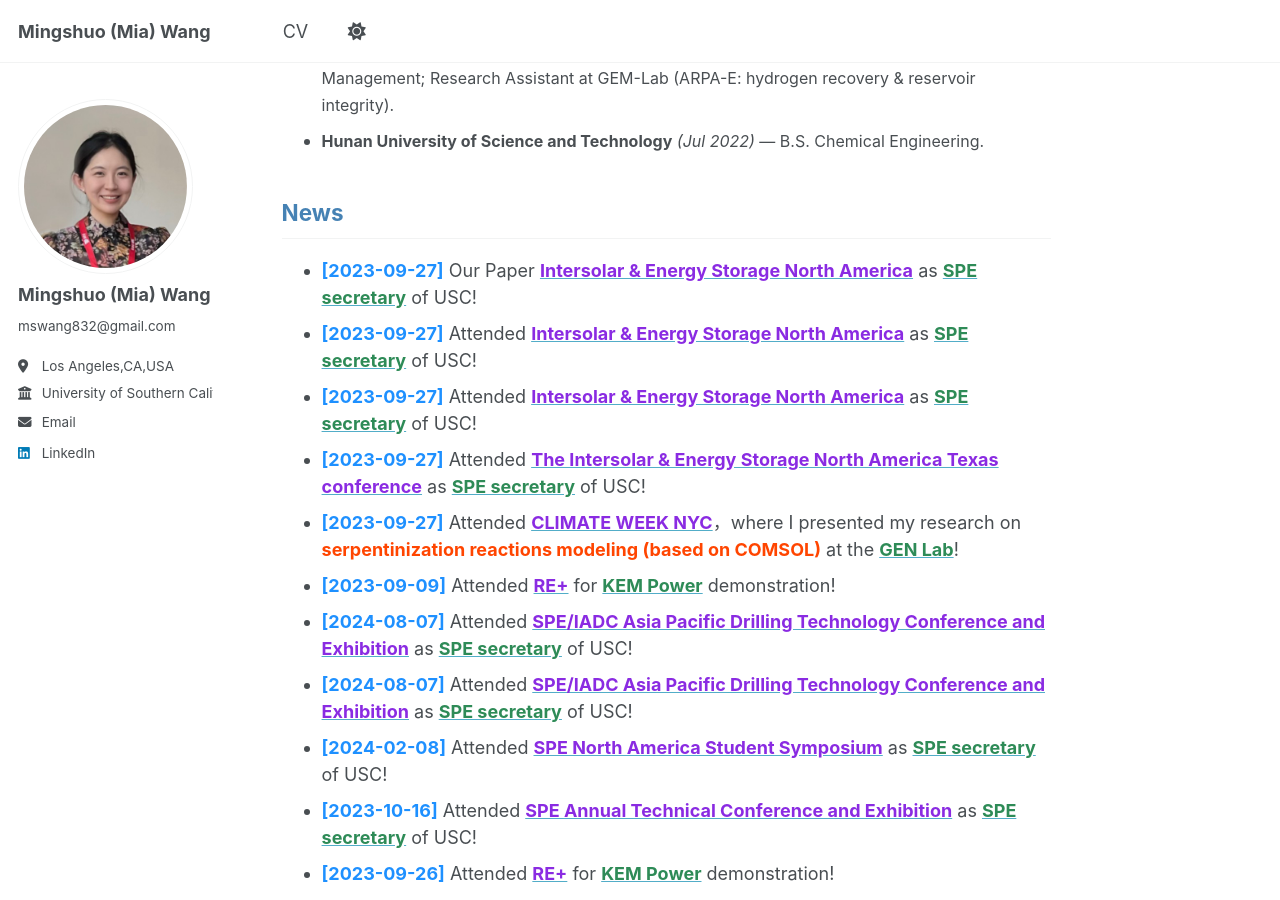
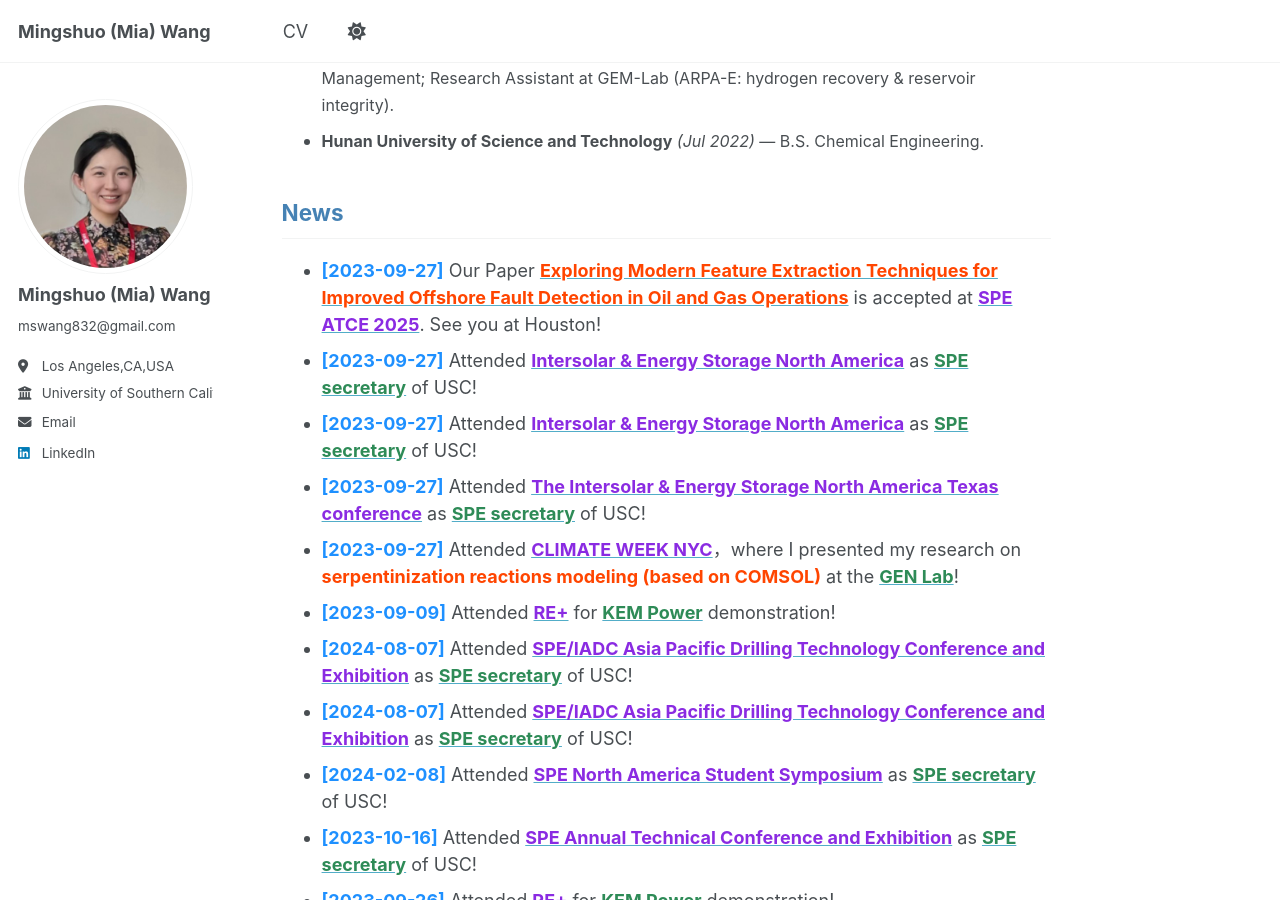
Before and after one commit to Miawang32/Miawang32.github.io, a Jekyll site: the page built from _pages/about.md, in a window 1280 px wide and 900 px high, scrolled down 603 px. Built offline with Jekyll 4.4.1, drawn with Linux system fonts in a browser that asks for light colours; a script that is not in the unit is left out.

Commit message:
Update about.md

```diff
--- a/_pages/about.md
+++ b/_pages/about.md
@@ -33,7 +33,7 @@ With a blend of technical, analytical, and management skills, I am passionate ab
 
 
 ## <span style="color: #4682B4;">News</span>
-- **<span style="color: #1E90FF;">[2023-09-27]</span>** Our Paper [<span style="color: #8A2BE2;">**Intersolar & Energy Storage North America**</span>](https://www.iesna.com/2025-conference-highlights/) as [<span style="color: #2E8B57;">**SPE secretary**</span>]([https://higherlogicdownload.s3.amazonaws.com/SPE/47b8184c-7e3f-4b2b-8fa9-01533b4c4539/UploadedFiles/apOlE4zxS6ykwGQj41RN_LASPEOct2023Newsletter.pdf]) of USC!
+- **<span style="color: #1E90FF;">[2023-09-27]</span>** Our Paper [<span style="color: #FF4500;">**Exploring Modern Feature Extraction Techniques for Improved Offshore Fault Detection in Oil and Gas Operations**</span>](https://www.iesna.com/2025-conference-highlights/) is accepted at [<span style="color: #8A2BE2;">**SPE ATCE 2025**</span>](https://www.atce.org/). See you at Houston!
 - **<span style="color: #1E90FF;">[2023-09-27]</span>** Attended [<span style="color: #8A2BE2;">**Intersolar & Energy Storage North America**</span>](https://www.iesna.com/2025-conference-highlights/) as [<span style="color: #2E8B57;">**SPE secretary**</span>]([https://higherlogicdownload.s3.amazonaws.com/SPE/47b8184c-7e3f-4b2b-8fa9-01533b4c4539/UploadedFiles/apOlE4zxS6ykwGQj41RN_LASPEOct2023Newsletter.pdf]) of USC!
 - **<span style="color: #1E90FF;">[2023-09-27]</span>** Attended [<span style="color: #8A2BE2;">**Intersolar & Energy Storage North America**</span>](https://www.iesna.com/2025-conference-highlights/) as [<span style="color: #2E8B57;">**SPE secretary**</span>]([https://higherlogicdownload.s3.amazonaws.com/SPE/47b8184c-7e3f-4b2b-8fa9-01533b4c4539/UploadedFiles/apOlE4zxS6ykwGQj41RN_LASPEOct2023Newsletter.pdf]) of USC!
 - **<span style="color: #1E90FF;">[2023-09-27]</span>** Attended [<span style="color: #8A2BE2;">**The Intersolar & Energy Storage North America Texas conference**</span>](https://www.iesna.com/texas/conference/) as [<span style="color: #2E8B57;">**SPE secretary**</span>]([https://higherlogicdownload.s3.amazonaws.com/SPE/47b8184c-7e3f-4b2b-8fa9-01533b4c4539/UploadedFiles/apOlE4zxS6ykwGQj41RN_LASPEOct2023Newsletter.pdf]) of USC!
```
